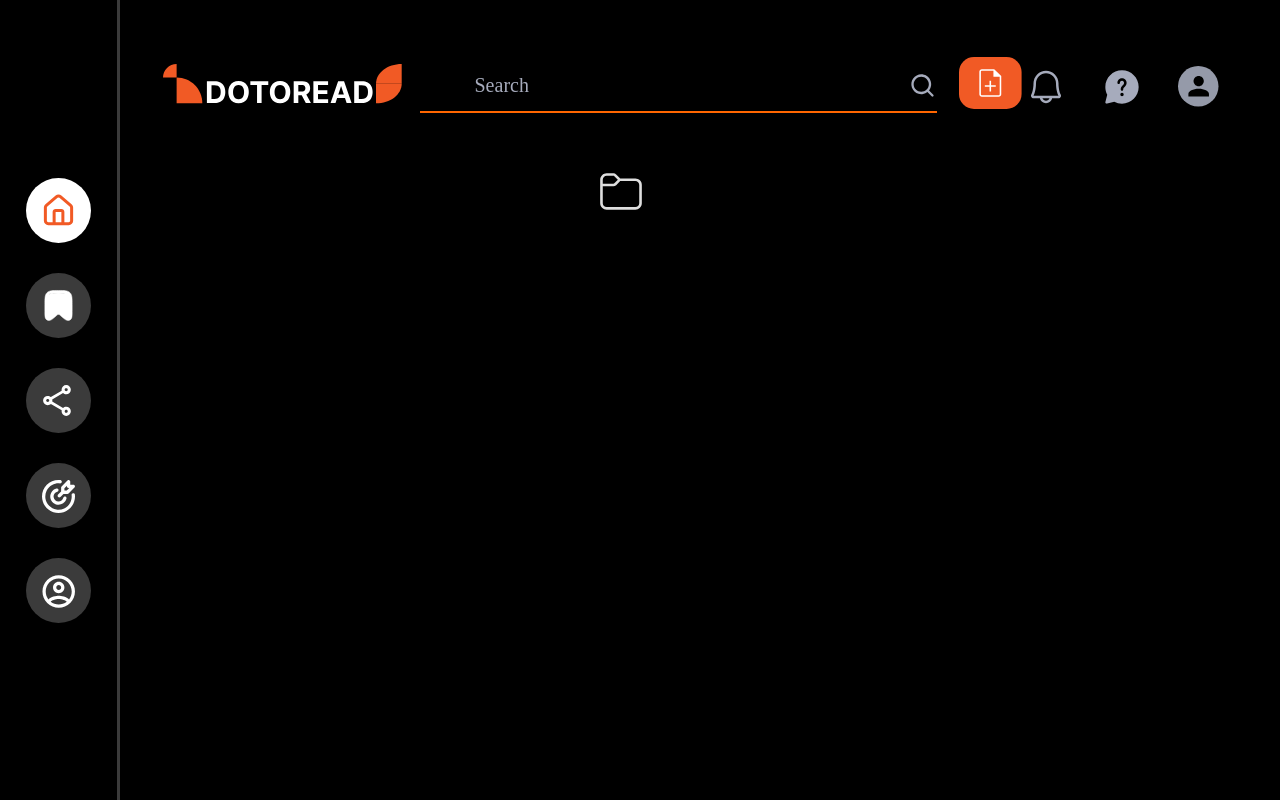
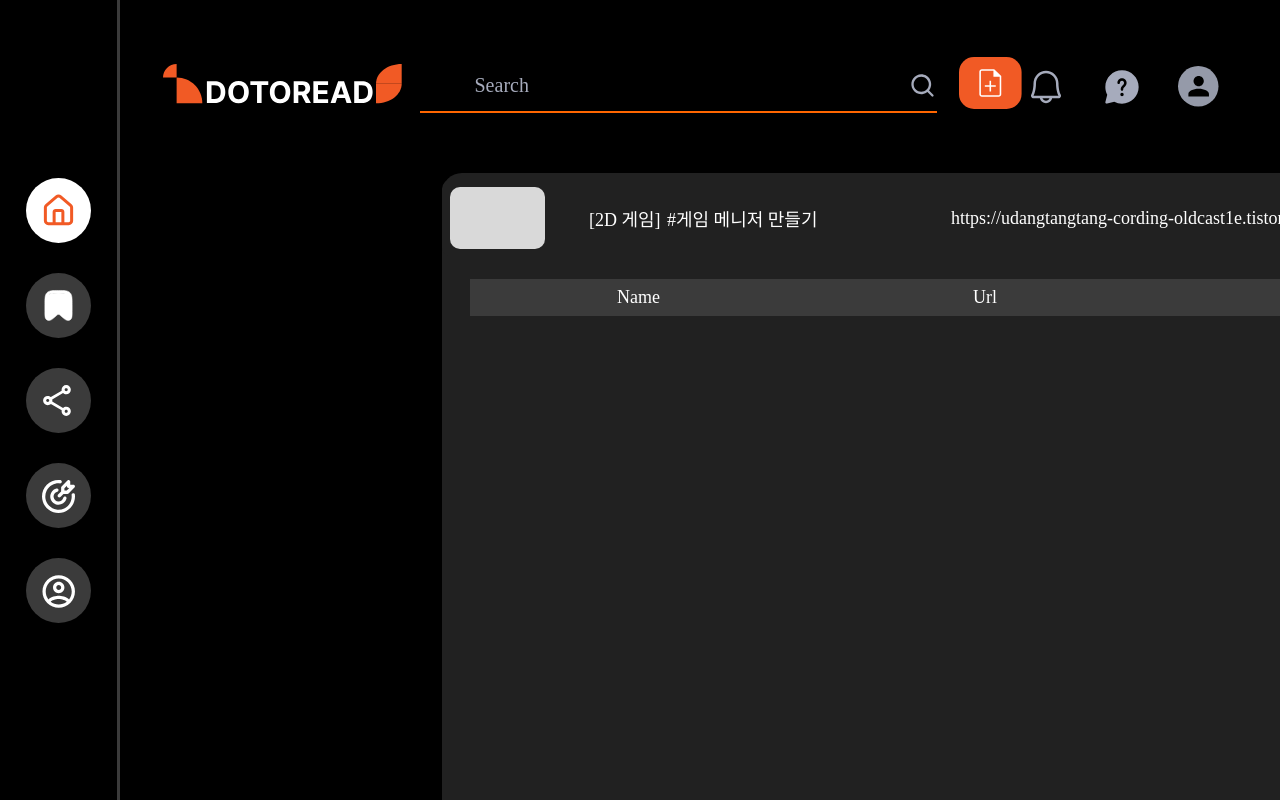
Before and after one commit to KIMGEONHWI/DOTOREAD-CLIENT, a React (Vite) app: page /bookmark in a window 1280 px wide. Shown: the top 800 px of the page. Built offline with nearby package versions, Linux system fonts and the light colour scheme.

Commit message:
style: ListItem 컴포넌트 구현

```diff
--- a/src/components/common/BookMarkList/ListItem.tsx
+++ b/src/components/common/BookMarkList/ListItem.tsx
@@ -0,0 +1,71 @@
+import Lucide from '@/assets/Lucide.svg?react';
+import styled from 'styled-components';
+
+function ListItem() {
+	return (
+		<ListItemWrapper>
+			<Thumnail></Thumnail>
+			<Name>[2D 게임]</Name>
+			<Hastag>#게임 메니저 만들기</Hastag>
+			<Url>https://udangtangtang-cording-oldcast1e.tistory.com</Url>
+			<Date>9월 10일</Date>
+			{/* Icon 점세개거나 주황색 네모칸이거나 */}
+			<Icon>
+				<Lucide />
+			</Icon>
+		</ListItemWrapper>
+	);
+}
+
+export default ListItem;
+
+const ListItemWrapper = styled.div`
+	width: 128.2rem;
+	height: 7.8rem;
+	border-radius: 10px;
+	background-color: ${({ theme }) => theme.colors.background_box};
+	margin: 0.6rem 0;
+	&:hover {
+		background-color: ${({ theme }) => theme.colors.bookmark_hover};
+	}
+	cursor: pointer;
+	display: flex;
+	align-items: center;
+	position: relative;
+`;
+const Thumnail = styled.div`
+	width: 9.5rem;
+	height: 6.2rem;
+	border-radius: 10px;
+	background: ${({ theme }) => theme.colors.thumnail};
+	position: absolute;
+	left: 0.8rem;
+`;
+const Name = styled.div`
+	color: ${({ theme }) => theme.colors.white1};
+	${({ theme }) => theme.fonts.Pretendard_Medium_18px};
+	position: absolute;
+	left: 14.7rem;
+`;
+const Hastag = styled.div`
+	color: ${({ theme }) => theme.colors.white1};
+	${({ theme }) => theme.fonts.Pretendard_Medium_18px};
+	position: absolute;
+	left: 22.5rem;
+`;
+const Url = styled.div`
+	color: ${({ theme }) => theme.colors.white1};
+	${({ theme }) => theme.fonts.Pretendard_Medium_18px};
+	position: absolute;
+	left: 50.9rem;
+`;
+const Date = styled.div`
+	color: ${({ theme }) => theme.colors.white1};
+	${({ theme }) => theme.fonts.Pretendard_Medium_18px};
+	position: absolute;
+	left: 109.5rem;
+`;
+const Icon = styled.div`
+	position: absolute;
+	right: 2.5rem;
+`;
--- a/src/components/common/BookMarkList/Navbar.tsx
+++ b/src/components/common/BookMarkList/Navbar.tsx
@@ -19,6 +19,8 @@ const NavbarWrapper = styled.div`
 	display: flex;
 	align-items: center;
 	position: absolute;
+	top: 10.6rem;
+	left: 2.8rem;
 `;
 const Name = styled.div`
 	${({ theme }) => theme.fonts.Pretendard_Medium_18px};
--- a/src/pages/BookMark/BookMarkPage.tsx
+++ b/src/pages/BookMark/BookMarkPage.tsx
@@ -1,6 +1,8 @@
 import Classified from '@/assets/Classified.svg?react';
 import EveryBookMark from '@/assets/EveryBookMark.svg?react';
 import Unclassified from '@/assets/Unclassified.svg?react';
+import ListItem from '@/components/common/BookMarkList/ListItem';
+import Navbar from '@/components/common/BookMarkList/Navbar';
 import { useLocation } from 'react-router-dom';
 import styled from 'styled-components';
 
@@ -25,7 +27,12 @@ function BookMarkPage() {
 
 	return (
 		<BookMarkPageWrapper>
-			<Title text={text} Icon={Icon} />
+			<BackgroundBox>
+				<Title text={text} Icon={Icon} />
+				{/* SortBtn 컴포넌트 자리 */}
+				<Navbar />
+				<ListItem />
+			</BackgroundBox>
 		</BookMarkPageWrapper>
 	);
 }
@@ -37,10 +44,21 @@ const BookMarkPageWrapper = styled.div`
 	max-width: 100vw;
 	min-height: 100vh;
 `;
+
+const BackgroundBox = styled.div`
+	width: 134.6rem;
+	height: 92.9rem;
+	border-radius: 20px;
+	background: ${({ theme }) => theme.colors.background_box};
+	position: fixed;
+	left: 44.2rem;
+`;
 const TitleWrapper = styled.div`
-	margin-left: 600px;
+	position: absolute;
+	left: 2.8rem;
+	top: 2rem;
 	display: flex;
-	gap: 0.5rem;
+	gap: 1rem;
 	align-items: center;
 `;
 const Category = styled.p`
--- a/src/pages/Main/MainPage.tsx
+++ b/src/pages/Main/MainPage.tsx
@@ -1,11 +1,9 @@
 import Default from '@/components/common/BookMarkList/Default';
-import Navbar from '@/components/common/BookMarkList/Navbar';
 import styled from 'styled-components';
 
 function MainPage() {
 	return (
 		<MainPageWrapper>
-			<Navbar />
 			<Default message={'북마크'} />
 		</MainPageWrapper>
 	);
--- a/src/styles/theme.ts
+++ b/src/styles/theme.ts
@@ -21,6 +21,8 @@ const colors = {
 	bookmark_hover: '#343434',
 	bookmark_click: '#6E4A39',
 	bookmark_select: '#FFE5D9',
+
+	thumnail: '#D9D9D9',
 };
 
 const baseFontStyle = css`
```
